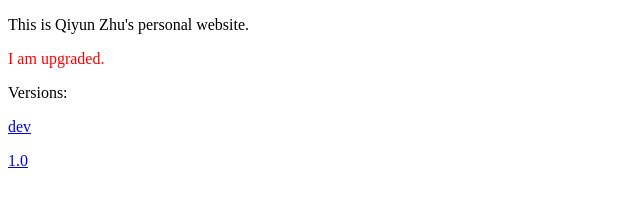
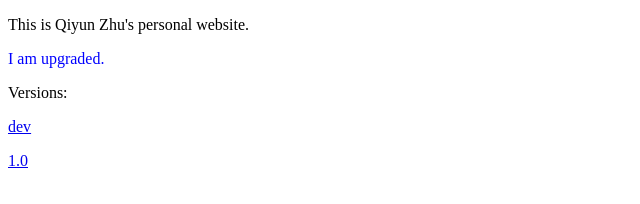
Before and after one commit to qiyunzhu/qiyun_tool, a plain HTML site: page web/index.html in a window 1280 px wide. Shown: the full height of the page, 0-640 px from the left. Drawn offline with Linux system fonts and the light colour scheme.

Commit message:
changed web

```diff
--- a/web/index.html
+++ b/web/index.html
@@ -6,7 +6,7 @@
 </head>
 <body>
   <p>This is Qiyun Zhu's personal website.</p>
-  <p style="color: red;">I am upgraded.</p>
+  <p style="color: blue;">I am upgraded.</p>
   <div>
     <p>Versions:</p>
     <p><a href="docs/dev/index.html">dev</a></p>
```
